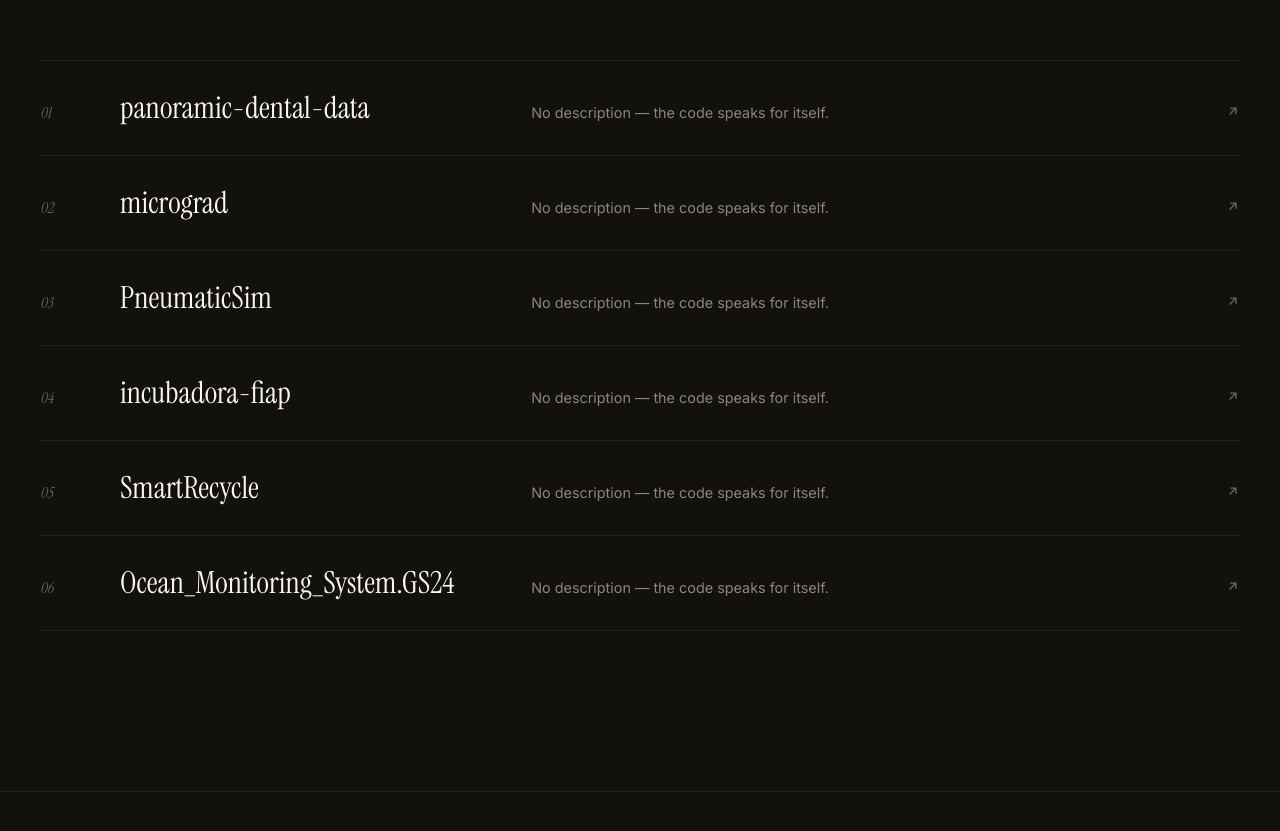
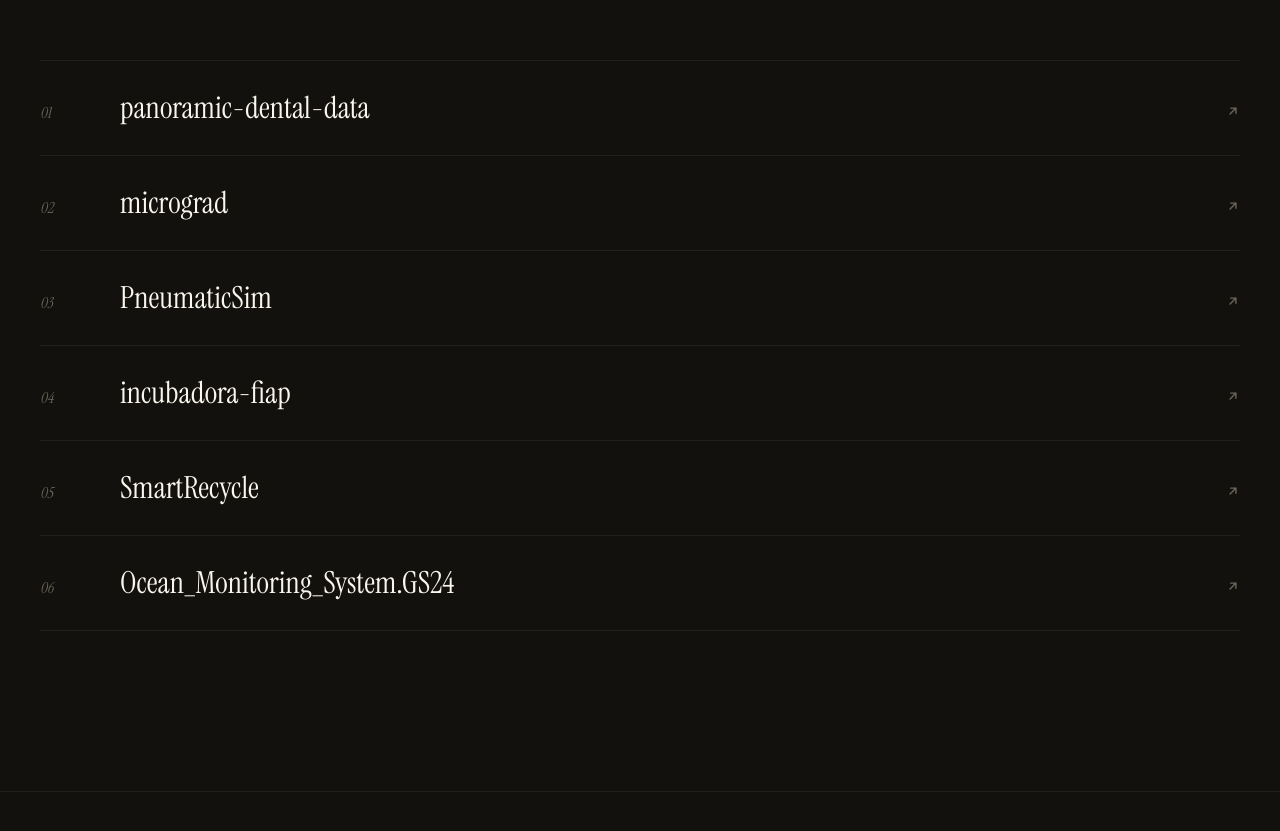
Before and after one commit to pcnasc/Portfolio, a Next.js app: page / in a window 1280 px wide. Shown: the part 8600-9431 px from the top of the page. Built offline with nearby package versions, Linux system fonts and the light colour scheme; no server answers.

Commit message:
feat: remove fallback description from OpenSource section

```diff
--- a/src/components/sections/OpenSource.tsx
+++ b/src/components/sections/OpenSource.tsx
@@ -52,7 +52,7 @@ export function OpenSource({ repos, contributions }: { repos: Repo[]; contributi
                     {r.name}
                   </span>
                   <span className="col-start-2 col-end-4 text-[0.9rem] leading-relaxed text-cream-400 md:col-start-auto md:col-end-auto md:line-clamp-2">
-                    {r.description ?? t.openSource.noDescription}
+                    {r.description}
                   </span>
                   <span className="col-start-2 flex items-center gap-4 text-[0.78rem] text-cream-500 md:col-start-auto md:justify-end">
                     {r.language && (
--- a/src/messages/index.ts
+++ b/src/messages/index.ts
@@ -167,7 +167,6 @@ const t = {
     title: "From notebook to repository.",
     intro: "A selection of my public repositories — from neural nets built from scratch to embedded systems.",
     profile: "View GitHub profile",
-    noDescription: "No description — the code speaks for itself.",
     contributions: "{count} contributions in the last year",
     snakeCaption: "The snake eats the commits. I write more.",
   },
```
